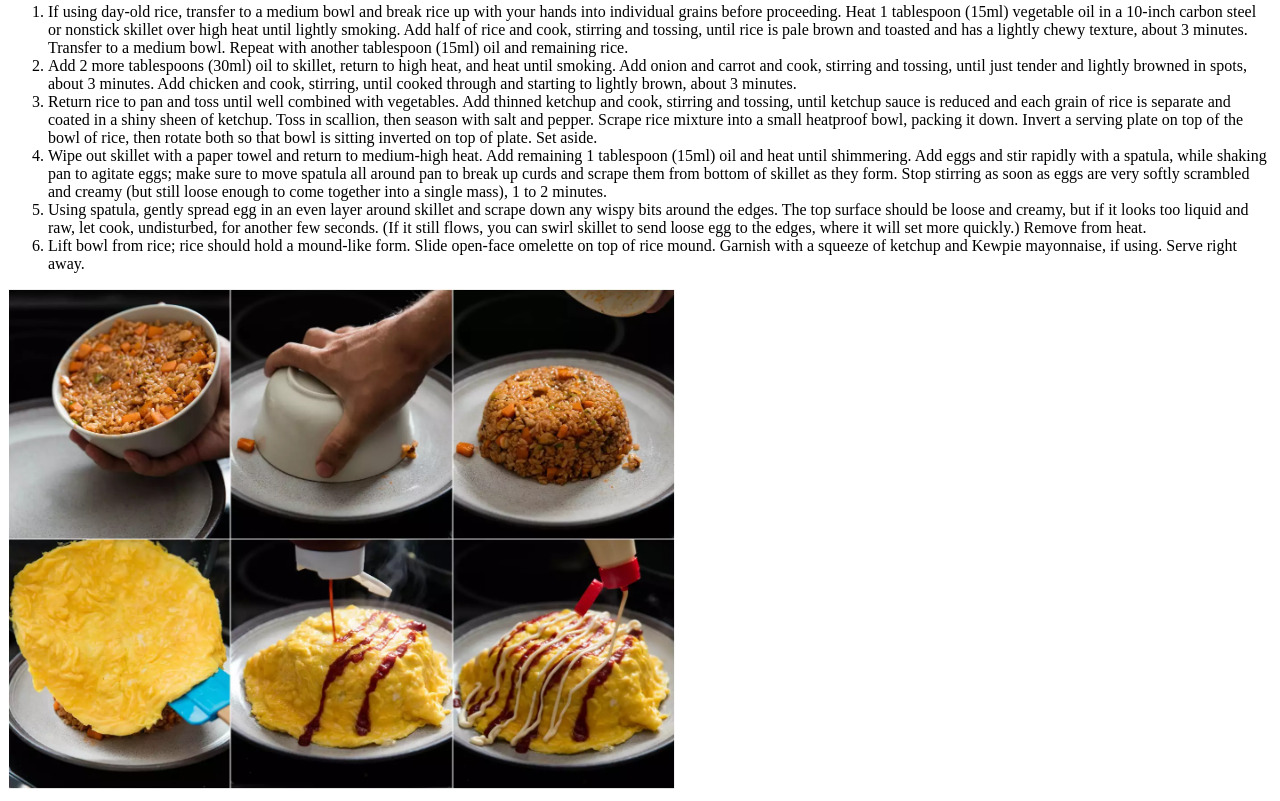
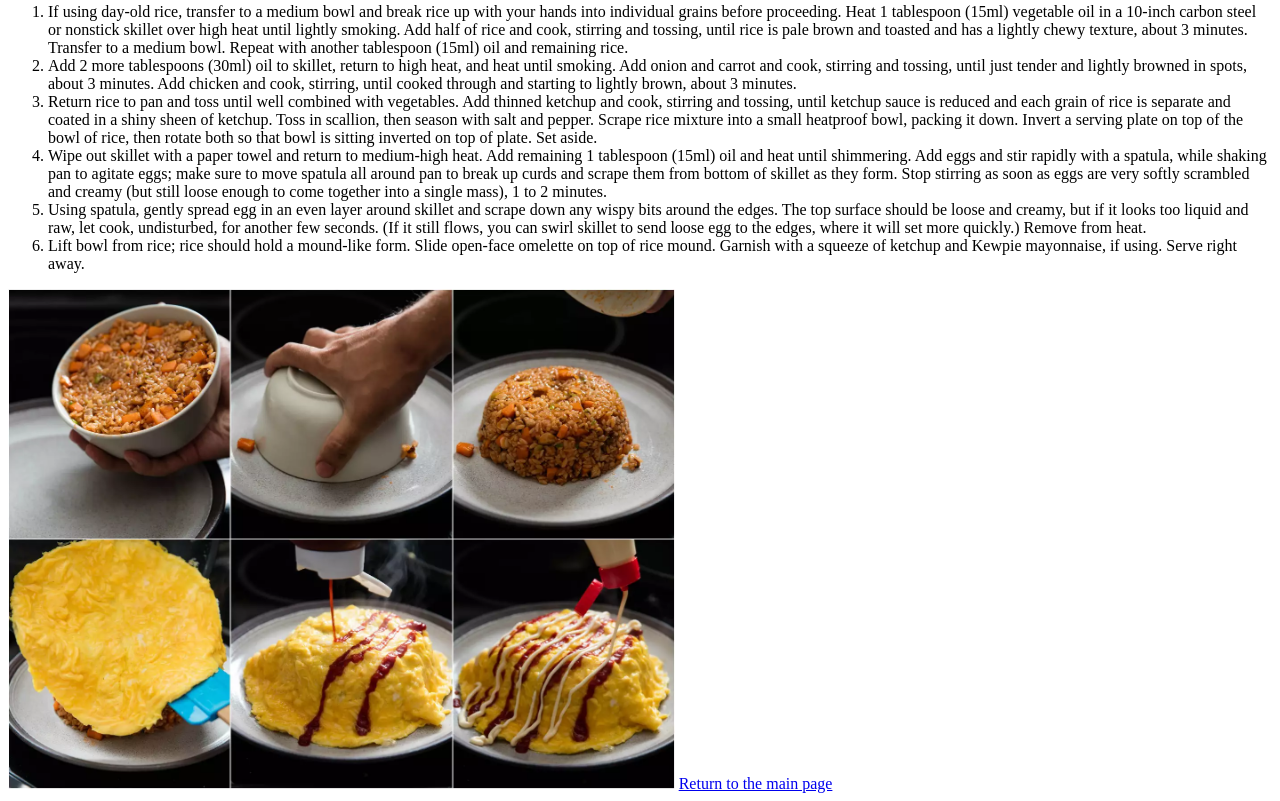
Before and after one commit to zackasdf/odin-recipes, a plain HTML site: page recipes/omurice/omurice.html in a window 1280 px wide. Shown: the part 1010-1811 px from the top of the page. Drawn offline with Linux system fonts and the light colour scheme.

Commit message:
added a link back to index.html from recipe pages

```diff
--- a/recipes/omurice/omurice.html
+++ b/recipes/omurice/omurice.html
@@ -33,5 +33,6 @@
         <li>Lift bowl from rice; rice should hold a mound-like form. Slide open-face omelette on top of rice mound. Garnish with a squeeze of ketchup and Kewpie mayonnaise, if using. Serve right away.</li>
     </ol>
     <img src="../../images/omurice_2.png" alt="omurice2" width=""500" height="500">
+    <a href="../../index.html">Return to the main page</a>
 </body>
 </html>
```
Also changed, not shown: recipes/ultimate-beef/beef.html (+1 -0 lines).
